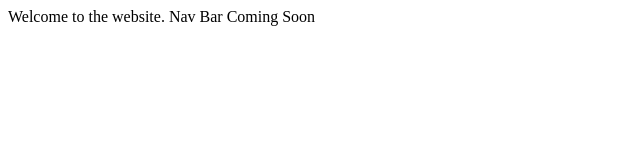
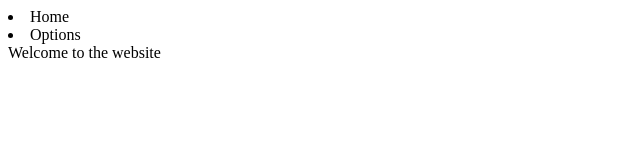
Before and after one commit to haarish01102000/learn-git, a plain HTML site: page index.html in a window 1280 px wide. Shown: the whole page, without its empty margins (0-640 px from the left). Drawn offline with Linux system fonts and the light colour scheme.

Commit message:
Added Nav Bar Feature

```diff
--- a/index.html
+++ b/index.html
@@ -6,7 +6,11 @@
     <title>Document</title>
 </head>
 <body>
-    <div>Welcome to the website. Nav Bar Coming Soon</div>
+    <nav>
+        <li>Home</li>
+        <li>Options</li>
+    </nav>
+    <div>Welcome to the website</div>
 
 </body>
 </html>
```
